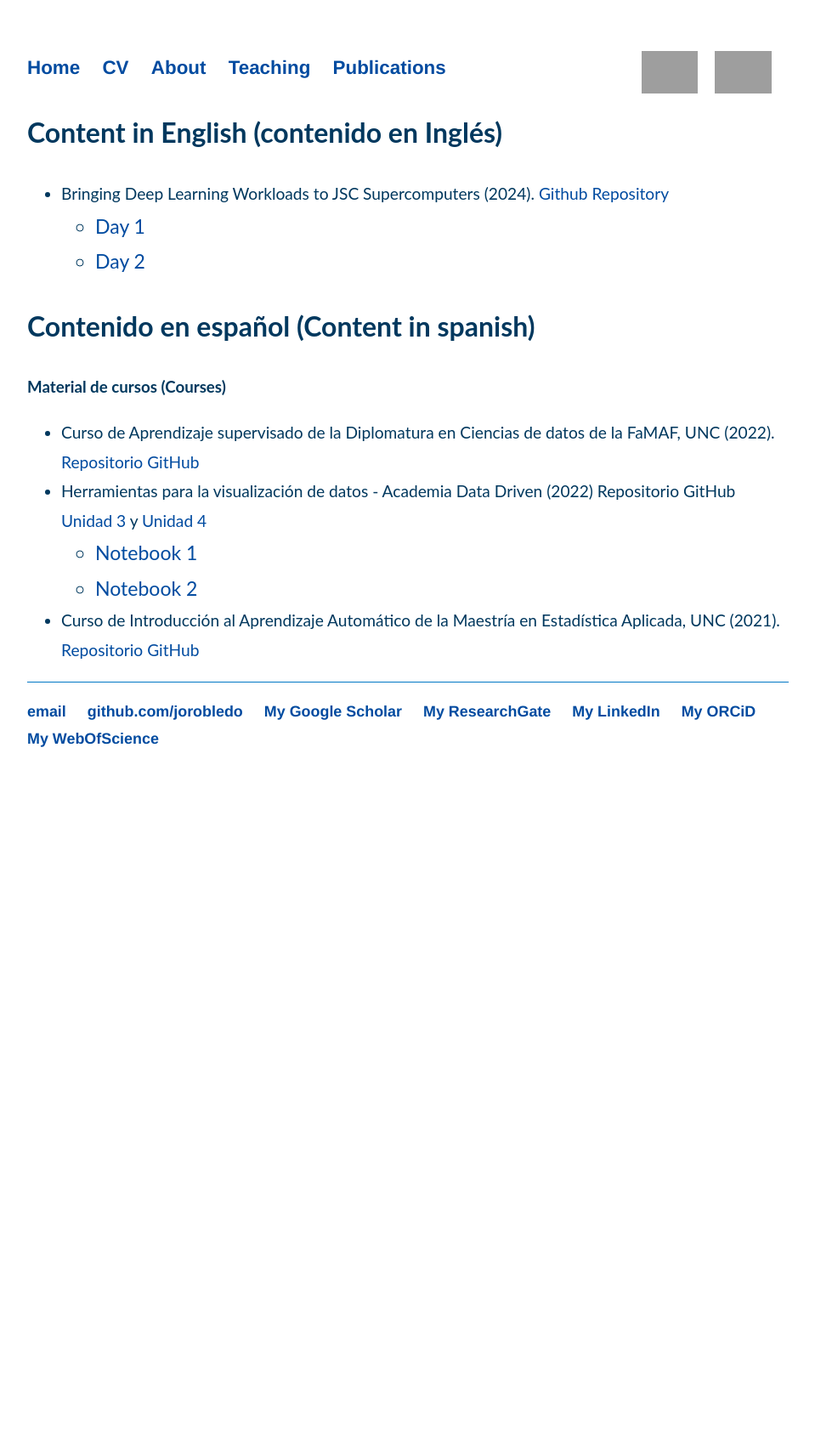
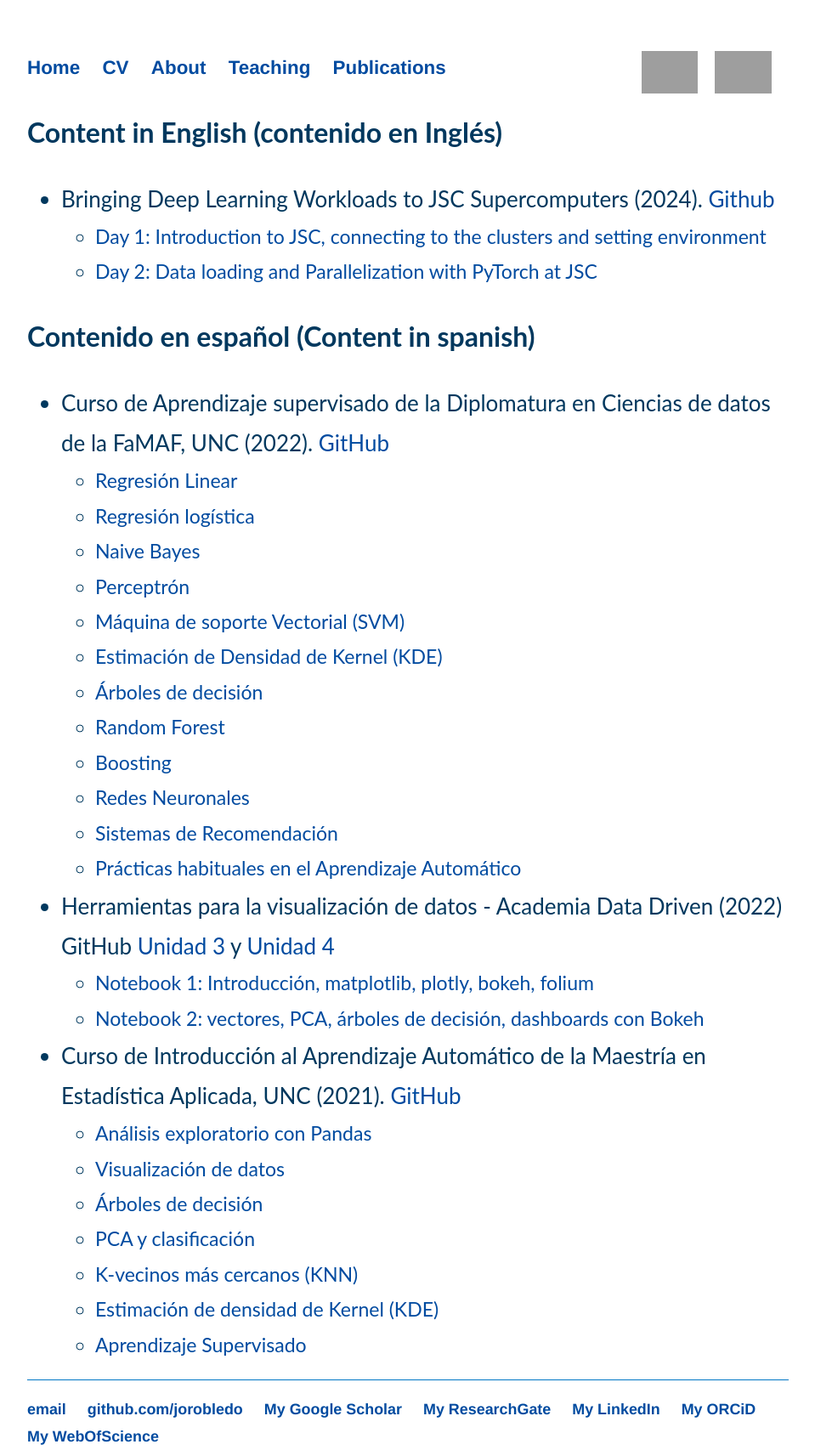
Before and after one commit to jorobledo/jorobledo.github.io, a Jekyll site: the page built from content/index.html, in a window 1280 px wide. Shown: the whole page at 85% size, without its empty margins (160-1119 px from the left). Built offline with Jekyll 4.4.1, drawn with Linux system fonts in a browser that asks for light colours; before the commit the page ends 960 px from its top, so only the background shows below that; grey boxes are pictures that could not be loaded.

Commit message:
update teaching links

```diff
--- a/content/index.html
+++ b/content/index.html
@@ -1,28 +1,54 @@
 ---
 layout: default
-title: Teaching material
+title: Teaching
 ---
 
 <div>
     <h2>Content in English (contenido en Inglés)</h2>
 
     <ul>
-        <li> Bringing Deep Learning Workloads to JSC Supercomputers (2024). <a href="https://github.com/jorobledo/2024-12-course-Bringing-Deep-Learning-Workloads-to-JSC-supercomputers"> Github Repository</a>
+        <li style="font-size:26px"> Bringing Deep Learning Workloads to JSC Supercomputers (2024). <a href="https://github.com/jorobledo/2024-12-course-Bringing-Deep-Learning-Workloads-to-JSC-supercomputers"> Github</a></li>
             <ul>
-                <li><a href="https://helmholtzai-fzj.github.io/2024-12-course-Bringing-Deep-Learning-Workloads-to-JSC-supercomputers/01-access-machines.html#/title-slide"> Day 1 </a></li>
-                <li><a href="https://helmholtzai-fzj.github.io/2024-12-course-Bringing-Deep-Learning-Workloads-to-JSC-supercomputers/02-speedup-data-loading.html#/title-slide"> Day 2 </a></li>
-            </ul></li>
+                <li><a href="https://helmholtzai-fzj.github.io/2024-12-course-Bringing-Deep-Learning-Workloads-to-JSC-supercomputers/01-access-machines.html#/title-slide"> Day 1: Introduction to JSC, connecting to the clusters and setting environment </a></li>
+                <li><a href="https://helmholtzai-fzj.github.io/2024-12-course-Bringing-Deep-Learning-Workloads-to-JSC-supercomputers/02-speedup-data-loading.html#/title-slide"> Day 2: Data loading and Parallelization with PyTorch at JSC </a></li>
+            </ul>
     </ul>
     <h2>Contenido en español (Content in spanish)</h2>
-    <h3>Material de cursos (Courses)</h3>
+    <p>
     <ul>
-        <li> Curso de Aprendizaje supervisado de la Diplomatura en Ciencias de datos de la FaMAF, UNC (2022). <a href="https://github.com/jorobledo/AprendizajeSupervisado/tree/master"> Repositorio GitHub </a></url></li>
-        <li> Herramientas para la visualización de datos - Academia Data Driven (2022) Repositorio GitHub <a href="https://github.com/jorobledo/curso_visualizacion"> Unidad 3 </a> y <a href="https://github.com/jorobledo/Trayecto2_visualizacion"> Unidad 4</a> </li>
-            <ul>
-              <li><a href="https://nbviewer.org/github/jorobledo/Trayecto2_visualizacion/blob/main/Notebook1_Trayecto2.ipynb">Notebook 1</a></li>
-              <li><a href="https://nbviewer.org/github/jorobledo/Trayecto2_visualizacion/blob/main/Notebook2_Trayecto2.ipynb">Notebook 2</a></li>
-            </ul>
-        <li> Curso de Introducción al Aprendizaje Automático de la Maestría en Estadística Aplicada, UNC (2021). <a href="https://github.com/jorobledo/curso_aprendizaje_automatico/tree/master"> Repositorio GitHub</a></li>
+        <li style="font-size:26px"> Curso de Aprendizaje supervisado de la Diplomatura en Ciencias de datos de la FaMAF, UNC (2022). <a href="https://github.com/jorobledo/AprendizajeSupervisado/blob/0e4122bb3917fb364b3ae234ca90f6dc121f2464"> GitHub </a></url></li>
+        <ul>
+            <li><a href="https://nbviewer.org/github/jorobledo/AprendizajeSupervisado/blob/0e4122bb3917fb364b3ae234ca90f6dc121f2464/Te%C3%B3rico/demo_1_linear_regression.ipynb">Regresión Linear</a></li>
+            <li><a href="https://nbviewer.org/github/jorobledo/AprendizajeSupervisado/blob/0e4122bb3917fb364b3ae234ca90f6dc121f2464/Te%C3%B3rico/demo_2_logistic_regression.ipynb">Regresión logística</a></li>
+            <li><a href="https://nbviewer.org/github/jorobledo/AprendizajeSupervisado/blob/0e4122bb3917fb364b3ae234ca90f6dc121f2464/Te%C3%B3rico/demo_3_naive_bayes.ipynb">Naive Bayes</a></li>
+            <li><a href="https://nbviewer.org/github/jorobledo/AprendizajeSupervisado/blob/0e4122bb3917fb364b3ae234ca90f6dc121f2464/Te%C3%B3rico/demo_4_perceptron.ipynb">Perceptrón</a></li>
+            <li><a href="https://nbviewer.org/github/jorobledo/AprendizajeSupervisado/blob/0e4122bb3917fb364b3ae234ca90f6dc121f2464/Te%C3%B3rico/demo_5_svm.ipynb">Máquina de soporte Vectorial (SVM)</a></li>
+            <li><a href="https://nbviewer.org/github/jorobledo/AprendizajeSupervisado/blob/0e4122bb3917fb364b3ae234ca90f6dc121f2464/Te%C3%B3rico/demo_6_kernels.ipynb">Estimación de Densidad de Kernel (KDE)</a></li>
+            <li><a href="https://nbviewer.org/github/jorobledo/AprendizajeSupervisado/blob/0e4122bb3917fb364b3ae234ca90f6dc121f2464/Te%C3%B3rico/demo_7_trees.ipynb">Árboles de decisión</a></li>
+            <li><a href="https://nbviewer.org/github/jorobledo/AprendizajeSupervisado/blob/0e4122bb3917fb364b3ae234ca90f6dc121f2464/Te%C3%B3rico/demo_8_random_forest.ipynb">Random Forest</a></li>
+            <li><a href="https://nbviewer.org/github/jorobledo/AprendizajeSupervisado/blob/0e4122bb3917fb364b3ae234ca90f6dc121f2464/Te%C3%B3rico/demo_9_boosting.ipynb">Boosting</a></li>
+            <li><a href="https://nbviewer.org/github/jorobledo/AprendizajeSupervisado/blob/0e4122bb3917fb364b3ae234ca90f6dc121f2464/Te%C3%B3rico/demo_10_neural_networks.ipynb">Redes Neuronales</a></li>
+            <li><a href="https://nbviewer.org/github/jorobledo/AprendizajeSupervisado/blob/0e4122bb3917fb364b3ae234ca90f6dc121f2464/Te%C3%B3rico/demo_11_Recommender_systems.ipynb">Sistemas de Recomendación</a></li>
+            <li><a href="https://nbviewer.org/github/jorobledo/AprendizajeSupervisado/blob/0e4122bb3917fb364b3ae234ca90f6dc121f2464/Te%C3%B3rico/demo_12_ML_practices.ipynb">Prácticas habituales en el Aprendizaje Automático</a></li>
 
+
+        </ul>
+        <li style="font-size:26px"> Herramientas para la visualización de datos - Academia Data Driven (2022) GitHub <a href="https://github.com/jorobledo/curso_visualizacion"> Unidad 3 </a> y <a href="https://github.com/jorobledo/Trayecto2_visualizacion"> Unidad 4</a> </li>
+        <ul>
+            <li><a href="https://nbviewer.org/github/jorobledo/Trayecto2_visualizacion/blob/main/Notebook1_Trayecto2.ipynb">Notebook 1: Introducción, matplotlib, plotly, bokeh, folium</a></li>
+            <li><a href="https://nbviewer.org/github/jorobledo/Trayecto2_visualizacion/blob/main/Notebook2_Trayecto2.ipynb">Notebook 2: vectores, PCA, árboles de decisión, dashboards con Bokeh </a></li>
+        </ul>
+        <li style="font-size:26px"> Curso de Introducción al Aprendizaje Automático de la Maestría en Estadística Aplicada, UNC (2021). <a href="https://github.com/jorobledo/curso_aprendizaje_automatico/tree/master"> GitHub</a></li>
+        <ul>
+            <li><a href="https://nbviewer.org/github/jorobledo/curso_aprendizaje_automatico/blob/master/practico/clase_1/E1-AA2021_pandas.ipynb">Análisis exploratorio con Pandas</a></li>
+            <li><a href="https://nbviewer.org/github/jorobledo/curso_aprendizaje_automatico/blob/master/practico/clase_1/E2-AA2021-visualizacion.ipynb">Visualización de datos</a></li>
+            <li><a href="https://nbviewer.org/github/jorobledo/curso_aprendizaje_automatico/blob/master/practico/clase_1/E3-AA2021_arboles.ipynb">Árboles de decisión</a></li>
+
+            <li><a href="https://nbviewer.org/github/jorobledo/curso_aprendizaje_automatico/blob/master/practico/clase_2/E4-AA2021_PCA_y_clasificacion.ipynb">PCA y clasificación</a></li>
+
+            <li><a href="https://nbviewer.org/github/jorobledo/curso_aprendizaje_automatico/blob/master/practico/clase_3/E5-AA2021_kNN.ipynb">K-vecinos más cercanos (KNN)</a></li>
+            <li><a href="https://nbviewer.org/github/jorobledo/curso_aprendizaje_automatico/blob/master/practico/clase_3/E6-AA2021_KDE.ipynb">Estimación de densidad de Kernel (KDE)</a></li>
+            <li><a href="https://nbviewer.org/github/jorobledo/curso_aprendizaje_automatico/blob/master/practico/clase_4/E7-AA2021_aprendizaje_supervisado.ipynb">Aprendizaje Supervisado</a></li>
+        </ul>
     </ul>
 </div>
```
